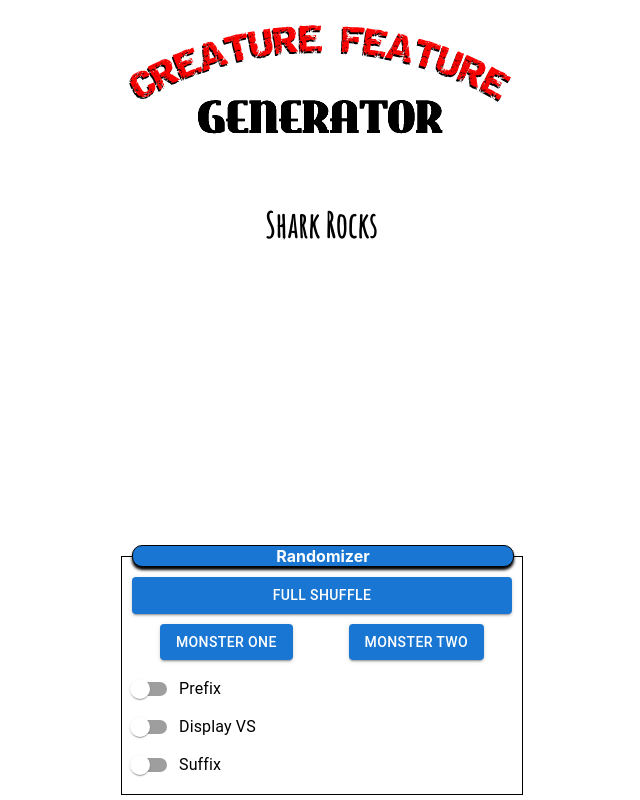
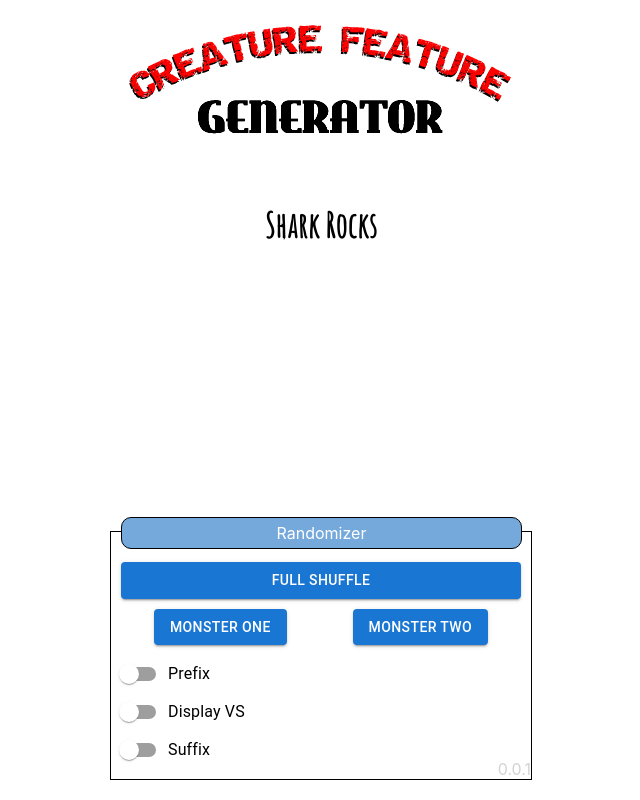
Before and after one commit to robertddobyns/creature-movie-generator, a React (Create React App) app: page / in a window 1280 px wide. Shown: the whole page, without its empty margins (319-959 px from the left). Built offline with nearby package versions, Linux system fonts and the light colour scheme.

Commit message:
formatting overhaul

```diff
--- a/src/App.js
+++ b/src/App.js
@@ -7,10 +7,10 @@ import * as creatureList from './name.json';
 
 const useStyles = makeStyles(() => ({
     root: {
-        width: '400px',
-        margin: '0 auto',
-        position: 'relative',
-        height: '100%'
+        display: 'flex',
+        flexDirection: 'column',
+        alignItems: 'center',
+        height: '100vh',
     },
     buttonContainerMonster: {
         display: 'flex',
@@ -18,34 +18,43 @@ const useStyles = makeStyles(() => ({
         justifyContent: 'space-around',
         margin: '10px 0'
     },
+    formContainer: {
+        position: "fixed",
+        bottom: 0,
+        width: '100vw',
+    },
     form: {
+        maxWidth: '400px',
+        width: '90vw',
+        margin: '0 auto',
+        position: 'relative',
+        padding: '10px',
+        paddingTop: '30px',
         border: '1px solid black',
-        padding: '10px',
-        paddingTop: '20px' ,
-        display: 'flex',
-        flexDirection: 'column',
-        position: 'fixed',
-        bottom: 5,
-        width: '380px',
-        margin: '0 auto'
+        marginBottom: '20px'
     },
     formTitle: {
         position: 'absolute',
+        width: '95%',
+        top: '-15px',
         textAlign: 'center',
-        top: '-12px',
-        width: '380px',
-        background: '#1976d2',
+        border: '1px solid black',
+        borderRadius: '10px',
+        background: '#76a9db',
         color: 'white',
-        border: '1px solid black',
-        borderRadius: 10,
-        fontWeight: 'bold',
-        boxShadow: '0 3px 3px black',
+        padding: '5px 0'
     },
     optionals: {
         width: '100%',
         display: 'flex',
         flexDirection: 'column',
         textAlign: 'left'
+    },
+    version: {
+        position: 'absolute',
+        bottom: 0,
+        right: 0,
+        color: 'lightgray',
     }
 }))
 
@@ -57,6 +66,8 @@ function App() {
   const [prefix, setPrefix] = useState(null);
   const [suffix, setSuffix] = useState(null);
   const [vsToggle, setVsToggle] = useState(false);
+
+  const version = '0.0.1';
 
   const getRandomItem = () => {
       return creatureList.monster[Math.floor(Math.random() * creatureList.monster.length)];
@@ -110,15 +121,18 @@ function App() {
   },[])
 
   return (
-    <div className="App">
-      <Header/>
-        <div className={classes.root}>
-            <Typography sx={{fontFamily: 'Amatic SC', fontWeight: 'bold', width: '400px', marginBottom: '80px'}} variant={'h4'} gutterBottom>
-                {prefix && <span>{prefix}</span>}&nbsp;{vsToggle ? movieTitle1.many : movieTitle1.one}&nbsp;{vsToggle && <span>vs&nbsp;</span>}{movieTitle2.many}&nbsp;{suffix && <span>{suffix}</span>}
-            </Typography>
+    <div className={classes.root}>
+        <Header/>
+        <Typography sx={{fontFamily: 'Amatic SC', fontWeight: 'bold', textAlign: 'center'}} variant={'h4'} gutterBottom>
+            {prefix && <span>{prefix}</span>}&nbsp;{vsToggle ? movieTitle1.many : movieTitle1.one}&nbsp;{vsToggle && <span>vs&nbsp;</span>}{movieTitle2.many}&nbsp;{suffix && <span>{suffix}</span>}
+        </Typography>
+        <div className={classes.formContainer}>
             <div className={classes.form}>
-                <span className={classes.formTitle}>Randomizer</span>
+                <div className={classes.formTitle}>
+                    Randomizer
+                </div>
                 <Button
+                    sx={{width: '100%'}}
                     variant={'contained'}
                     onClick={handleInitialTitle}
                 >Full Shuffle
@@ -146,6 +160,9 @@ function App() {
                         {suffix && <Button variant={'contained'} onClick={generateSuffix}>Shuffle Suffix</Button>}
                     </div>
                 </div>
+                <div className={classes.version}>
+                    {version}
+                </div>
             </div>
         </div>
     </div>
--- a/src/components/Header.js
+++ b/src/components/Header.js
@@ -4,7 +4,6 @@ import logo from './logo.jpg';
 
 const useStyles = makeStyles(() =>( {
     root: {
-
     }
 }))
 
@@ -12,9 +11,9 @@ const Header =(props) =>{
     const classes = useStyles();
 
     return (
-        <>
+        <div className={classes.root}>
             <img src={logo} alt={'logo'}/>
-        </>
+        </div>
     )
 }
 
```
